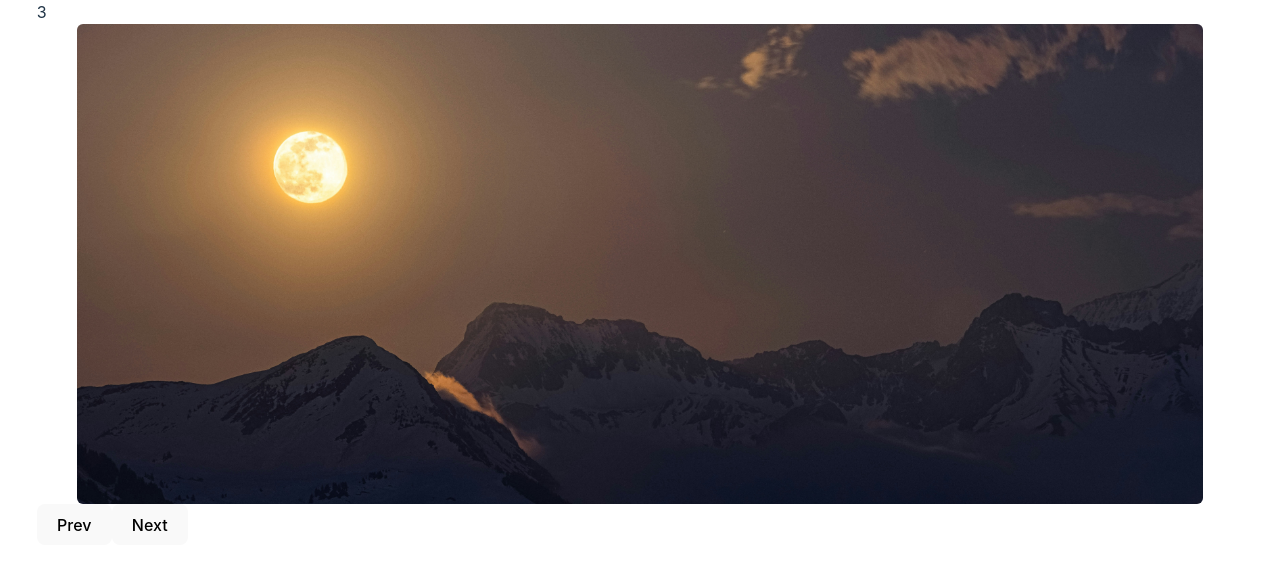
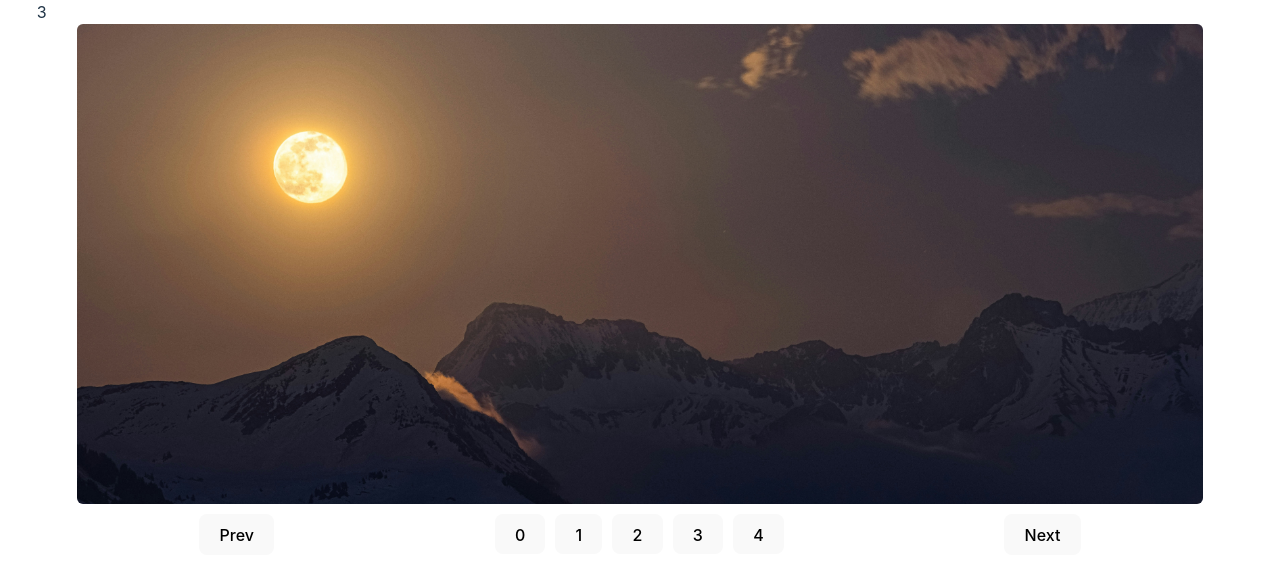
Before and after one commit to zee0401/react-carousel, a React (Vite) app: page / in a window 1280 px wide. Shown: the top 580 px of the page. Built offline with nearby package versions, Linux system fonts and the light colour scheme.

Commit message:
stepper added

```diff
--- a/src/App.css
+++ b/src/App.css
@@ -9,6 +9,15 @@
   min-width: 200px;
   height: 60vh;
   display: flex;
+  flex-direction: column;
+  gap: 20px;
+}
+
+.controls {
+  display: flex;
+  justify-content: space-around;
+  gap: 20px;
+  margin-top: 10px;
 }
 
 .box img[data-active="true"] {
@@ -17,6 +26,15 @@
 
 .box img[data-active="false"] {
   opacity: 0;
+}
+
+.stepper {
+  display: flex;
+  width: 40px;
+  height: 40px;
+  border-radius: 50%;
+  justify-content: center;
+  gap: 10px;
 }
 
 .box {
--- a/src/components/Carousel.jsx
+++ b/src/components/Carousel.jsx
@@ -8,13 +8,22 @@ const Carousel = ({ children }) => {
 
   const intervalRef = useRef(0);
 
-  function handleInterval() {
+  function slideInfo() {
     const slideRef = slideCurrentRef.current;
     const slides = slideRef.children;
+    const count = slides.length;
+
+    return { slides, count };
+  }
+
+  function handleInterval() {
+    const { slides } = slideInfo();
+
     slides[0].setAttribute("data-active", true);
+
     intervalRef.current = setInterval(() => {
       setCurrentSlide((prev) => {
-        const count = slides.length;
+        const { count } = slideInfo();
         const newIndex = prev === count - 1 ? 0 : prev + 1;
         [...slides].forEach((slide, index) => {
           slide.setAttribute("data-active", index === newIndex);
@@ -25,8 +34,7 @@ const Carousel = ({ children }) => {
   }
 
   useEffect(() => {
-    const slideRef = slideCurrentRef.current;
-    const slides = slideRef.children;
+    const { slides } = slideInfo();
     slides[0].setAttribute("data-active", true);
 
     handleInterval();
@@ -34,9 +42,7 @@ const Carousel = ({ children }) => {
 
   function handlePrev() {
     clearInterval(intervalRef.current);
-    const slideRef = slideCurrentRef.current;
-    const slides = slideRef.children;
-    const count = slides.length;
+    const { slides, count } = slideInfo();
 
     const newIndex = currentSlide === 0 ? count - 1 : currentSlide - 1;
 
@@ -49,10 +55,7 @@ const Carousel = ({ children }) => {
 
   function handleNext() {
     clearInterval(intervalRef.current);
-    const slideRef = slideCurrentRef.current;
-    const slides = slideRef.children;
-    const count = slides.length;
-
+    const { slides, count } = slideInfo();
     const newIndex = currentSlide === count - 1 ? 0 : currentSlide + 1;
 
     [...slides].forEach((slide, index) => {
@@ -63,15 +66,36 @@ const Carousel = ({ children }) => {
     setCurrentSlide(newIndex);
   }
 
+  const handleStep = (newIndex) => () => {
+    clearInterval(intervalRef.current);
+    const { slides, count } = slideInfo();
+
+    [...slides].forEach((slide, index) => {
+      slide.setAttribute("data-active", index === newIndex);
+    });
+    handleInterval();
+    setCurrentSlide(newIndex);
+  };
+
   return (
     <div className="carousel">
       {currentSlide}
       <div ref={slideCurrentRef} className="box">
         {children}
       </div>
-
-      <button onClick={handlePrev}>Prev</button>
-      <button onClick={handleNext}>Next</button>
+      <div className="controls">
+        <button onClick={handlePrev}>Prev</button>
+        <div className="stepper">
+          {Array.from(children).map((_, index) => {
+            return (
+              <button onClick={handleStep(index)} key={index} className="step">
+                {index}
+              </button>
+            );
+          })}
+        </div>
+        <button onClick={handleNext}>Next</button>
+      </div>
     </div>
   );
 };
```
